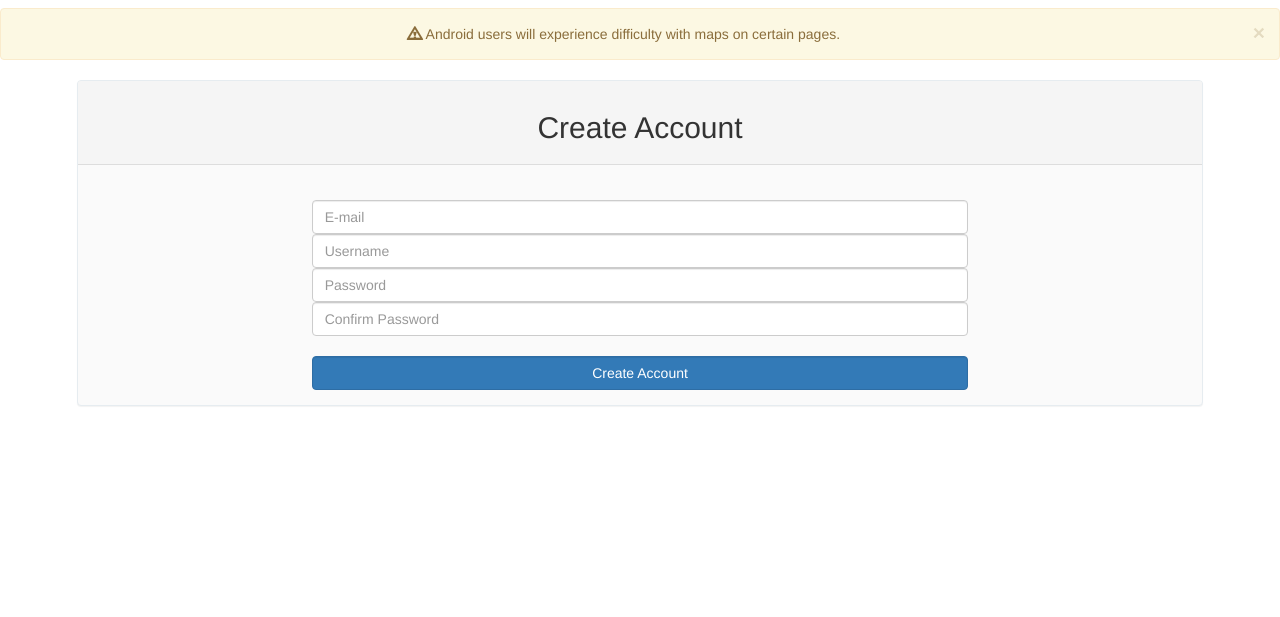
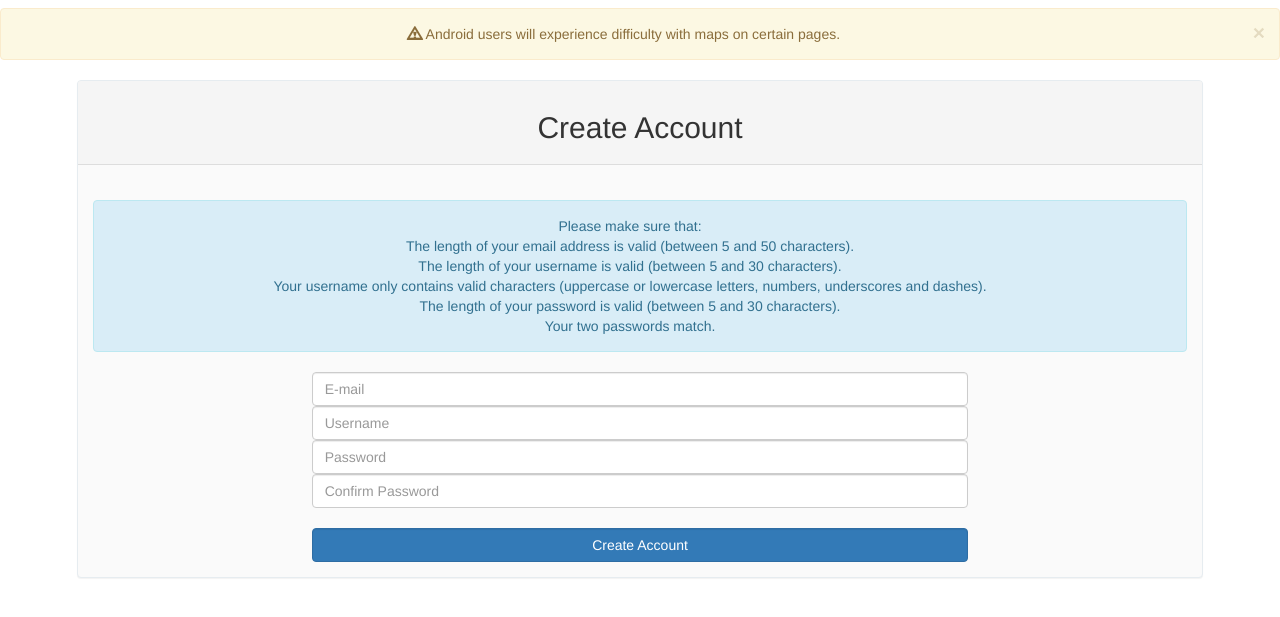
Before and after one commit to andrewnyhus/Bottle-Builder, a Django app: page /create_account/ in a window 1280 px wide. Shown: the part 136-753 px from the top of the page. Run offline with Django 3.2, Linux system fonts and the light colour scheme; parts of the project's set-up code (start-up, migrations or seed data) failed here and were passed over; some libraries are stand-ins or nearby versions.

Commit message:
create user rules added

```diff
--- a/Bottle_Building/templates/base.html
+++ b/Bottle_Building/templates/base.html
@@ -117,7 +117,7 @@
 		</style>
 
     <!-- Alert for Disclaimer -->
-      <div class="alert alert-info alert-dismissable" role="alert" data-toggle="collapse" data-target="#disclaimer" style="text-align:center;">
+      <div class="alert alert-info alert-dismissable" role="alert" data-toggle="collapse" data-target="#disclaimer">
         <span class="glyphicon glyphicon-warning-sign"></span>
         <button type="button" class="close" data-dismiss="alert" aria-label="Close"><span aria-hidden="true">&times;</span></button>
         Disclaimer: (Click or Tap Here to Expand/Collapse)
@@ -132,7 +132,7 @@
 
 
       <!-- Alert for Android Users -->
-      <div class="alert alert-warning alert-dismissable" role="alert" style="text-align:center;">
+      <div class="alert alert-warning alert-dismissable" role="alert">
         <span class="glyphicon glyphicon-warning-sign"></span>
         <button type="button" class="close" data-dismiss="alert" aria-label="Close"><span aria-hidden="true">&times;</span></button>
 
@@ -142,8 +142,8 @@
 
       <!-- bad alert, good alert -->
       <script src="/static/js/alert-scripts.js"></script>
-      <div class="alert alert-danger" id="bad_alert" style="display: none; text-align:center;" role="alert"></div>
-      <div align="center" class="form-control alert alert-success alert-dismissible" id="good_alert" style="display:none; text-align:center;" role="alert"></div>
+      <div class="alert alert-danger" id="bad_alert" style="display: none;" role="alert"></div>
+      <div align="center" class="form-control alert alert-success alert-dismissible" id="good_alert" style="display:none;" role="alert"></div>
 
 
 
--- a/Bottle_Building/templates/create_account.html
+++ b/Bottle_Building/templates/create_account.html
@@ -18,6 +18,28 @@
 
     <div class="panel-body">
 			<br>
+
+      <div class="alert alert-info alert-dismissable" role="alert">
+        Please make sure that:
+
+        <br>
+        The length of your email address is valid (between 5 and 50 characters).
+        <br>
+
+        The length of your username is valid (between 5 and 30 characters).
+        <br>
+
+        Your username only contains valid characters
+        (uppercase or lowercase letters, numbers, underscores and dashes).
+        <br>
+
+        The length of your password is valid (between 5 and 30 characters).
+        <br>
+
+        Your two passwords match.
+        <br>
+
+      </div>
 
 	    <form align="center" id="create_account_form" style="padding-left:20%; padding-right:20%">
 	        {% csrf_token %}
--- a/Bottle_Building/templates/design_bottle_building.html
+++ b/Bottle_Building/templates/design_bottle_building.html
@@ -152,7 +152,7 @@
 
               <!-- Need Help Popover -->
               <a id="help_popover" style="display:inline-block; float:right;" data-original-title="help_popover_toggle" title="Map Help" data-placement="bottom" data-html="true" >
-                  Need Help?
+                  Help
                   <script>
                       // POPOVER FUNCTIONALITY
 
@@ -210,7 +210,6 @@
 
                       });
                   </script>
-
               </a>
               <br>
 
```
